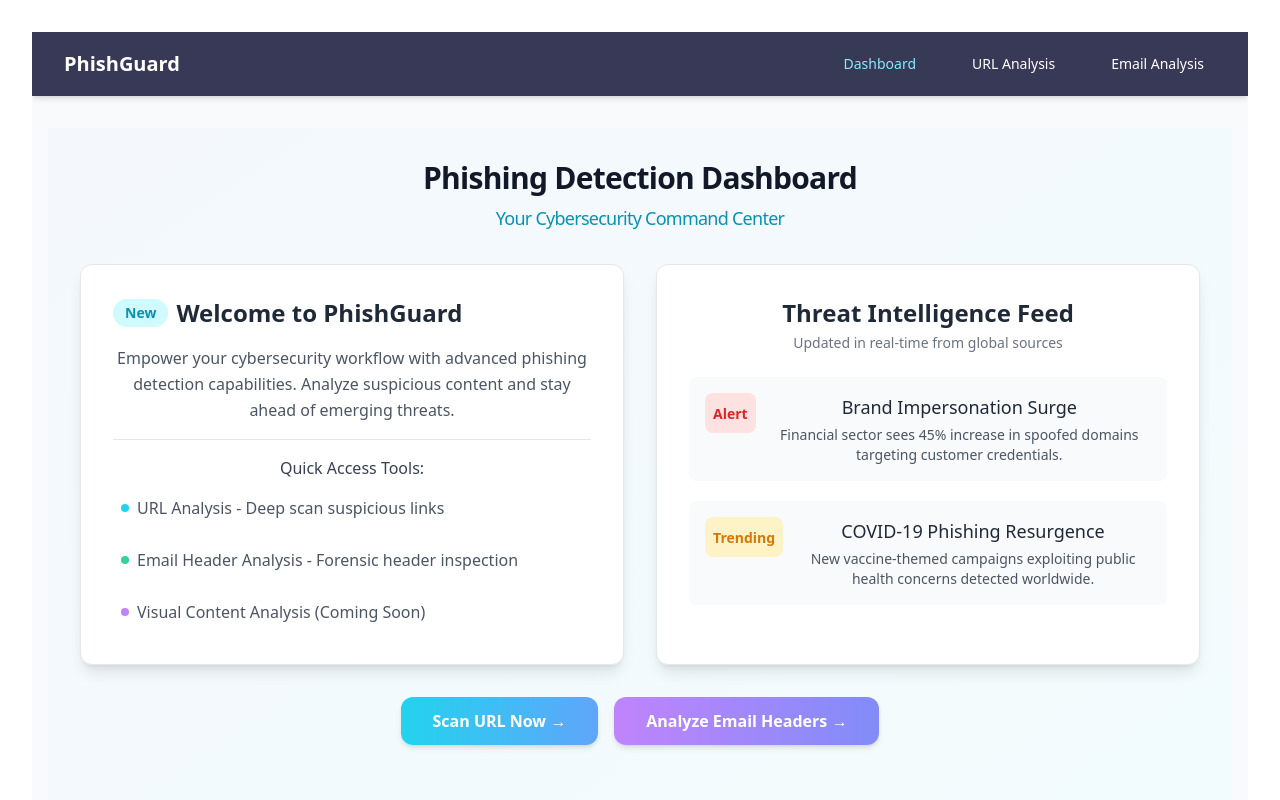
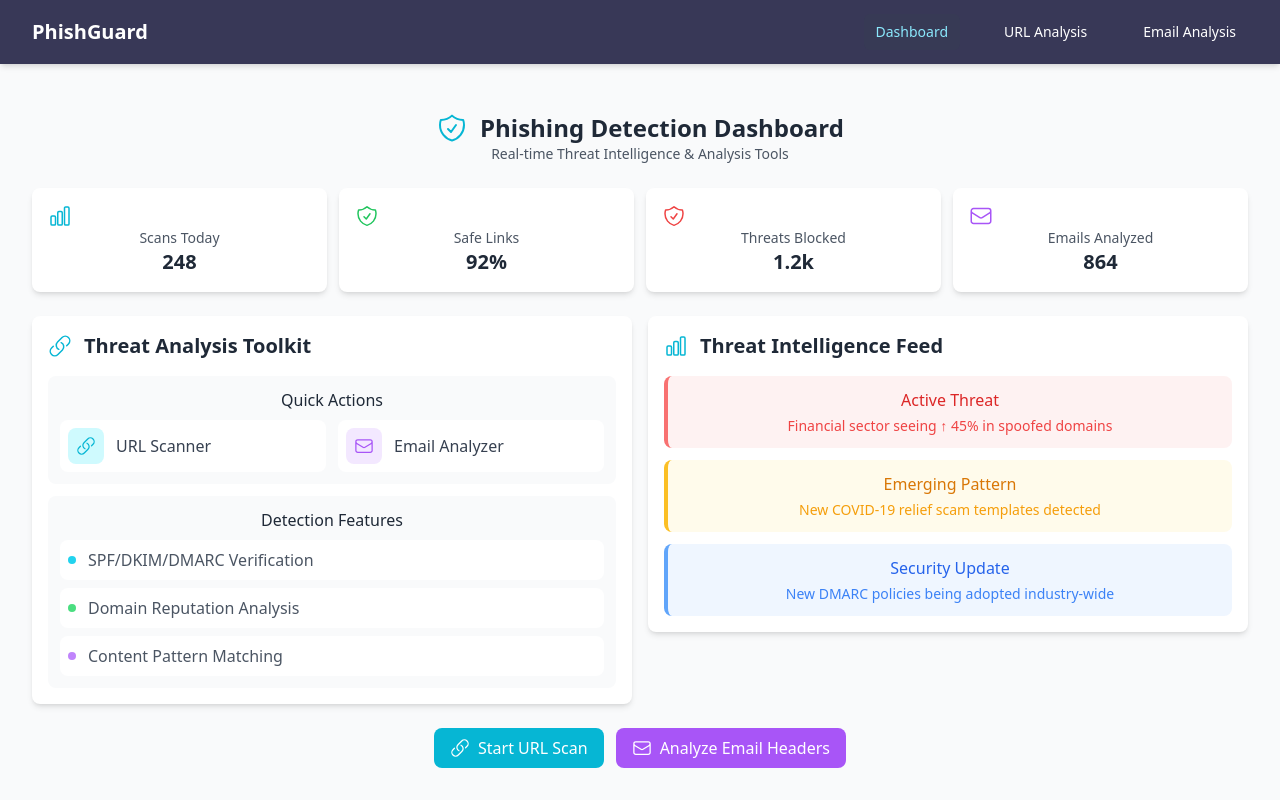
Before and after one commit to effiompraise/Phishing-Detection-Analysis-Tool, a React (Vite) app in the folder phishing-detection-tool/: page / in a window 1280 px wide. Shown: the top 800 px of the page. Built offline with nearby package versions, Linux system fonts and the light colour scheme.

Commit message:
Adjusted the App.css and index.css to make the app take up full width. I improved on the design to make it more visually appealing

```diff
--- a/phishing-detection-tool/src/App.css
+++ b/phishing-detection-tool/src/App.css
@@ -1,7 +1,8 @@
 #root {
-  max-width: 1280px;
-  margin: 0 auto;
-  padding: 2rem;
+  width: 100%;
+  min-height: 100vh;
+  margin: 0;
+  padding: 0;
   text-align: center;
 }
 
@@ -53,7 +54,7 @@
   }
 }
 .card {
-  padding: 2em;
+  padding: 1em;
 }
 
 .read-the-docs {
--- a/phishing-detection-tool/src/index.css
+++ b/phishing-detection-tool/src/index.css
@@ -30,9 +30,10 @@ a:hover {
 body {
   margin: 0;
   display: flex;
-  place-items: center;
+  flex-direction: column;
   min-width: 320px;
   min-height: 100vh;
+  width: 100%;
 }
 
 h1 {
@@ -68,7 +69,7 @@ button:focus-visible {
 }
 
 .card {
-  @apply bg-white dark:bg-cyber-dark rounded-lg shadow-md p-6;
+  @apply bg-white dark:bg-cyber-dark rounded-lg shadow-md;
 }
 
 @media (prefers-color-scheme: light) {
--- a/phishing-detection-tool/src/pages/Dashboard.jsx
+++ b/phishing-detection-tool/src/pages/Dashboard.jsx
@@ -1,112 +1,162 @@
 import { Link } from 'react-router-dom';
+import { ShieldCheckIcon, ChartBarIcon, EnvelopeIcon, LinkIcon } from '@heroicons/react/24/outline';
 
 const Dashboard = () => {
     return (
-      <div className="px-4 sm:px-6 lg:px-8 py-8 space-y-8 bg-gradient-to-br from-blue-50/50 to-cyan-50/50 dark:from-gray-900 dark:to-gray-800 min-h-screen">
-        {/* Header Section */}
-        <div className="max-w-7xl mx-auto">
-          <h1 className="text-3xl font-bold text-gray-900 dark:text-white tracking-tight">
+      <div className="w-full h-full p-4">
+
+        <div className="mb-6 text-center">
+          <div className="flex items-center justify-center gap-3">
+            <ShieldCheckIcon className="h-8 w-8 text-cyan-500" />
+            <h1 className="text-2xl font-bold text-gray-800 dark:text-white">
               Phishing Detection Dashboard
-            <span className="block mt-2 text-lg font-normal text-cyan-600 dark:text-cyan-400">
-              Your Cybersecurity Command Center
-            </span>
             </h1>
           </div>
+          <p className="text-gray-600 dark:text-gray-400 text-sm">
+            Real-time Threat Intelligence & Analysis Tools
+          </p>
+        </div>
 
-        {/* Main Grid */}
-        <div className="max-w-7xl mx-auto grid grid-cols-1 md:grid-cols-2 gap-8">
-          {/* Welcome Card */}
-          <div className="card bg-white dark:bg-gray-800 rounded-xl p-6 shadow-lg hover:shadow-xl transition-shadow duration-300 border border-gray-200 dark:border-gray-700">
-            <div className="space-y-4">
-              <h2 className="text-2xl font-semibold text-gray-800 dark:text-white flex items-center gap-2">
-                <span className="bg-cyan-100 dark:bg-cyan-900/30 text-cyan-600 dark:text-cyan-300 px-3 py-1 rounded-full text-sm">
-                  New
-                </span>
-                Welcome to PhishGuard
+        <div className="grid grid-cols-1 sm:grid-cols-2 lg:grid-cols-4 gap-3 mb-6">
+          <div className="card p-3 text-center">
+            <div className="text-cyan-500 mx-auto">
+              <ChartBarIcon className="h-6 w-6" />
+            </div>
+            <p className="text-sm text-gray-600 dark:text-gray-400">Scans Today</p>
+            <div className="text-xl font-bold text-gray-800 dark:text-white">248</div>
+          </div>
+
+          <div className="card p-3 text-center">
+            <div className="text-green-500 mx-auto">
+              <ShieldCheckIcon className="h-6 w-6" />
+            </div>
+            <p className="text-sm text-gray-600 dark:text-gray-400">Safe Links</p>
+            <div className="text-xl font-bold text-gray-800 dark:text-white">92%</div>
+          </div>
+
+          <div className="card p-3 text-center">
+            <div className="text-red-500 mx-auto">
+              <ShieldCheckIcon className="h-6 w-6" />
+            </div>
+            <p className="text-sm text-gray-600 dark:text-gray-400">Threats Blocked</p>
+            <div className="text-xl font-bold text-gray-800 dark:text-white">1.2k</div>
+          </div>
+
+          <div className="card p-3 text-center">
+            <div className="text-purple-500 mx-auto">
+              <EnvelopeIcon className="h-6 w-6" />
+            </div>
+            <p className="text-sm text-gray-600 dark:text-gray-400">Emails Analyzed</p>
+            <div className="text-xl font-bold text-gray-800 dark:text-white">864</div>
+          </div>
+        </div>
+
+        <div className="grid grid-cols-1 lg:grid-cols-2 gap-4 mb-6">
+          <div>
+            <div className="card p-4">
+              <div className="flex items-center gap-3 mb-4">
+                <LinkIcon className="h-6 w-6 text-cyan-500" />
+                <h2 className="text-xl font-semibold text-gray-800 dark:text-white">
+                  Threat Analysis Toolkit
                 </h2>
-              <p className="text-gray-600 dark:text-gray-300 leading-relaxed">
-                Empower your cybersecurity workflow with advanced phishing detection capabilities.
-                Analyze suspicious content and stay ahead of emerging threats.
-              </p>
-              <div className="border-t border-gray-200 dark:border-gray-700 pt-4">
-                <p className="font-medium text-gray-700 dark:text-gray-300 mb-2">
-                  Quick Access Tools:
-                </p>
-                <ul className="space-y-3 text-gray-600 dark:text-gray-400">
-                  <li className="flex items-center gap-2 hover:bg-gray-50 dark:hover:bg-gray-700/50 p-2 rounded-lg transition-colors">
-                    <div className="h-2 w-2 bg-cyan-400 rounded-full"></div>
-                    URL Analysis - Deep scan suspicious links
+              </div>
+
+              <div className="space-y-3">
+                <div className="p-3 bg-gray-50 dark:bg-gray-700/30 rounded-lg">
+                  <h3 className="font-medium text-gray-800 dark:text-white mb-2">Quick Actions</h3>
+                  <div className="grid grid-cols-1 sm:grid-cols-2 gap-3">
+                    <Link
+                      to="/url-analysis"
+                      className="flex items-center gap-3 p-2 bg-white dark:bg-gray-800 rounded-lg hover:shadow-md transition-shadow"
+                    >
+                      <div className="p-2 bg-cyan-100 dark:bg-cyan-900/20 rounded-lg">
+                        <LinkIcon className="h-5 w-5 text-cyan-500" />
+                      </div>
+                      <span className="text-gray-700 dark:text-gray-300">URL Scanner</span>
+                    </Link>
+
+                    <Link
+                      to="/email-analysis"
+                      className="flex items-center gap-3 p-2 bg-white dark:bg-gray-800 rounded-lg hover:shadow-md transition-shadow"
+                    >
+                      <div className="p-2 bg-purple-100 dark:bg-purple-900/20 rounded-lg">
+                        <EnvelopeIcon className="h-5 w-5 text-purple-500" />
+                      </div>
+                      <span className="text-gray-700 dark:text-gray-300">Email Analyzer</span>
+                    </Link>
+                  </div>
+                </div>
+
+                <div className="p-3 bg-gray-50 dark:bg-gray-700/30 rounded-lg">
+                  <h3 className="font-medium text-gray-800 dark:text-white mb-2">Detection Features</h3>
+                  <ul className="space-y-2">
+                    <li className="flex items-center gap-3 p-2 bg-white dark:bg-gray-800 rounded-lg">
+                      <div className="h-2 w-2 bg-cyan-400 rounded-full" />
+                      <span className="text-gray-600 dark:text-gray-400">SPF/DKIM/DMARC Verification</span>
                     </li>
-                  <li className="flex items-center gap-2 hover:bg-gray-50 dark:hover:bg-gray-700/50 p-2 rounded-lg transition-colors">
-                    <div className="h-2 w-2 bg-emerald-400 rounded-full"></div>
-                    Email Header Analysis - Forensic header inspection
+                    <li className="flex items-center gap-3 p-2 bg-white dark:bg-gray-800 rounded-lg">
+                      <div className="h-2 w-2 bg-green-400 rounded-full" />
+                      <span className="text-gray-600 dark:text-gray-400">Domain Reputation Analysis</span>
                     </li>
-                  <li className="flex items-center gap-2 hover:bg-gray-50 dark:hover:bg-gray-700/50 p-2 rounded-lg transition-colors">
-                    <div className="h-2 w-2 bg-purple-400 rounded-full"></div>
-                    Visual Content Analysis (Coming Soon)
+                    <li className="flex items-center gap-3 p-2 bg-white dark:bg-gray-800 rounded-lg">
+                      <div className="h-2 w-2 bg-purple-400 rounded-full" />
+                      <span className="text-gray-600 dark:text-gray-400">Content Pattern Matching</span>
                     </li>
                   </ul>
                 </div>
               </div>
             </div>
+          </div>
 
-          {/* Trends Card */}
-          <div className="card bg-white dark:bg-gray-800 rounded-xl p-6 shadow-lg hover:shadow-xl transition-shadow duration-300 border border-gray-200 dark:border-gray-700">
-            <h2 className="text-2xl font-semibold text-gray-800 dark:text-white mb-6">
+          <div>
+            <div className="card p-4">
+              <div className="flex items-center gap-3 mb-4">
+                <ChartBarIcon className="h-6 w-6 text-cyan-500" />
+                <h2 className="text-xl font-semibold text-gray-800 dark:text-white">
                   Threat Intelligence Feed
-              <span className="block text-sm font-normal text-gray-500 dark:text-gray-400 mt-1">
-                Updated in real-time from global sources
-              </span>
                 </h2>
-            <div className="space-y-5">
-              <div className="p-4 bg-gray-50 dark:bg-gray-700/30 rounded-lg hover:bg-gray-100 dark:hover:bg-gray-700/50 transition-colors group">
-                <div className="flex items-start gap-3">
-                  <div className="bg-red-100 dark:bg-red-900/20 p-2 rounded-lg">
-                    <span className="text-red-600 dark:text-red-400 font-semibold text-sm">Alert</span>
               </div>
-                  <div>
-                    <h3 className="text-lg font-medium text-gray-800 dark:text-gray-100 group-hover:text-cyan-600 dark:group-hover:text-cyan-400 transition-colors">
-                      Brand Impersonation Surge
-                    </h3>
-                    <p className="text-sm text-gray-600 dark:text-gray-400 mt-1">
-                      Financial sector sees 45% increase in spoofed domains targeting customer credentials.
+
+              <div className="space-y-3">
+                <div className="p-3 bg-red-50 dark:bg-red-900/10 rounded-lg border-l-4 border-red-400">
+                  <h3 className="font-medium text-red-600 dark:text-red-300 mb-1">Active Threat</h3>
+                  <p className="text-sm text-red-500 dark:text-red-400">
+                    Financial sector seeing ↑ 45% in spoofed domains
                   </p>
                 </div>
-                </div>
+
+                <div className="p-3 bg-amber-50 dark:bg-amber-900/10 rounded-lg border-l-4 border-amber-400">
+                  <h3 className="font-medium text-amber-600 dark:text-amber-300 mb-1">Emerging Pattern</h3>
+                  <p className="text-sm text-amber-500 dark:text-amber-400">
+                    New COVID-19 relief scam templates detected
+                  </p>
                 </div>
 
-              <div className="p-4 bg-gray-50 dark:bg-gray-700/30 rounded-lg hover:bg-gray-100 dark:hover:bg-gray-700/50 transition-colors group">
-                <div className="flex items-start gap-3">
-                  <div className="bg-amber-100 dark:bg-amber-900/20 p-2 rounded-lg">
-                    <span className="text-amber-600 dark:text-amber-400 font-semibold text-sm">Trending</span>
-                  </div>
-                  <div>
-                    <h3 className="text-lg font-medium text-gray-800 dark:text-gray-100 group-hover:text-cyan-600 dark:group-hover:text-cyan-400 transition-colors">
-                      COVID-19 Phishing Resurgence
-                    </h3>
-                    <p className="text-sm text-gray-600 dark:text-gray-400 mt-1">
-                      New vaccine-themed campaigns exploiting public health concerns detected worldwide.
+                <div className="p-3 bg-blue-50 dark:bg-blue-900/10 rounded-lg border-l-4 border-blue-400">
+                  <h3 className="font-medium text-blue-600 dark:text-blue-300 mb-1">Security Update</h3>
+                  <p className="text-sm text-blue-500 dark:text-blue-400">
+                    New DMARC policies being adopted industry-wide
                   </p>
                 </div>
               </div>
             </div>
           </div>
         </div>
-        </div>
 
-        {/* CTA Buttons */}
-        <div className="max-w-7xl mx-auto flex flex-col sm:flex-row gap-4 justify-center">
+        <div className="flex flex-col sm:flex-row gap-3 justify-center">
           <Link
             to="/url-analysis"
-            className="w-full sm:w-auto bg-gradient-to-r from-cyan-400 to-blue-400 hover:opacity-90 text-white font-semibold py-3 px-8 rounded-xl transition-all shadow-md hover:shadow-lg"
+            className="flex items-center justify-center gap-2 px-4 py-2 bg-cyan-500 hover:bg-cyan-600 text-white rounded-lg transition-colors"
           >
-            Scan URL Now →
+            <LinkIcon className="h-5 w-5" />
+            Start URL Scan
           </Link>
           <Link
             to="/email-analysis"
-            className="w-full sm:w-auto bg-gradient-to-r from-purple-400 to-indigo-400 hover:opacity-90 text-white font-semibold py-3 px-8 rounded-xl transition-all shadow-md hover:shadow-lg"
+            className="flex items-center justify-center gap-2 px-4 py-2 bg-purple-500 hover:bg-purple-600 text-white rounded-lg transition-colors"
           >
-            Analyze Email Headers →
+            <EnvelopeIcon className="h-5 w-5" />
+            Analyze Email Headers
           </Link>
         </div>
       </div>
--- a/phishing-detection-tool/src/pages/EmailAnalysis.jsx
+++ b/phishing-detection-tool/src/pages/EmailAnalysis.jsx
@@ -1,26 +1,67 @@
 import EmailForm from '../components/email-analyzer/EmailForm';
 import EmailResults from '../components/email-analyzer/EmailResults';
+import { EnvelopeIcon, MagnifyingGlassIcon } from '@heroicons/react/24/outline';
 
 const EmailAnalysis = () => {
   return (
-    <div className="grid grid-cols-1 md:grid-cols-2 gap-4">
-    <div className="flex flex-row min-h-screen justify-center items-center">
-      <div>
-      <h1 className="text-2xl font-bold mb-6 text-gray-800 dark:text-white">Email Header Analysis</h1>
-      <p className="text-gray-600 dark:text-gray-400 mb-6">
-        Analyze email headers to detect spoofing, phishing attempts, and verify sender authenticity.
-      </p>
+    <div className="max-w-7xl mx-auto p-6 space-y-8">
+      <div className="text-center space-y-4">
+        <div className="flex items-center justify-center gap-3">
+          <EnvelopeIcon className="h-8 w-8 text-cyan-500" />
+          <h1 className="text-2xl font-bold text-gray-800 dark:text-white">
+            Email Header Analysis
+          </h1>
+        </div>
+        <p className="text-gray-600 dark:text-gray-400 max-w-2xl mx-auto">
+          Forensic examination of email headers to detect spoofing attempts, verify authentication protocols,
+          and identify potential phishing indicators.
+        </p>
+      </div>
 
-      <div>
-        <div>
-          <EmailForm />
+      <div className="grid md:grid-cols-2 gap-8">
+        <div className="space-y-6">
+          <div className="card p-6 bg-white dark:bg-gray-800 rounded-xl shadow-sm border border-gray-200 dark:border-gray-700">
+            <div className="flex items-center gap-3 mb-6">
+              <MagnifyingGlassIcon className="h-6 w-6 text-purple-500" />
+              <h2 className="text-xl font-semibold text-gray-800 dark:text-white">
+                Header Inspection
+              </h2>
+            </div>
+            <EmailForm />
+          </div>
+
+          <div className="card p-6 bg-white dark:bg-gray-800 rounded-xl shadow-sm border border-gray-200 dark:border-gray-700">
+            <div className="flex items-center gap-3 mb-4">
+              <EnvelopeIcon className="h-6 w-6 text-cyan-500" />
+              <h2 className="text-xl font-semibold text-gray-800 dark:text-white">
+                What We Analyze
+              </h2>
+            </div>
+            <ul className="space-y-4 text-gray-600 dark:text-gray-400">
+              <li className="flex items-center gap-3">
+                <div className="h-2 w-2 bg-green-400 rounded-full" />
+                SPF/DKIM/DMARC authentication results
+              </li>
+              <li className="flex items-center gap-3">
+                <div className="h-2 w-2 bg-cyan-400 rounded-full" />
+                Header integrity checks
+              </li>
+              <li className="flex items-center gap-3">
+                <div className="h-2 w-2 bg-purple-400 rounded-full" />
+                Suspicious routing patterns
+              </li>
+              <li className="flex items-center gap-3">
+                <div className="h-2 w-2 bg-red-400 rounded-full" />
+                Spoofing and impersonation attempts
+              </li>
+            </ul>
+          </div>
         </div>
-        <div>
+
+        <div className="space-y-6">
           <EmailResults />
         </div>
       </div>
-      </div>
-    </div>
     </div>
   );
 };
--- a/phishing-detection-tool/src/pages/UrlAnalysis.jsx
+++ b/phishing-detection-tool/src/pages/UrlAnalysis.jsx
@@ -1,30 +1,66 @@
 import UrlForm from '../components/url-analyzer/UrlForm';
 import UrlResults from '../components/url-analyzer/UrlResults';
+import { LinkIcon, ShieldCheckIcon } from '@heroicons/react/24/outline';
 
 const UrlAnalysis = () => {
   return (
-    <div >
-      <h1 className="text-2xl font-bold mb-6 text-gray-800 dark:text-white">URL Analysis</h1>
-      <div className="grid md:grid-cols-2 gap-6">
-        <div >
-          <UrlForm />
-          <div className="card">
-            <h2 className="text-xl font-semibold mb-4 text-gray-800 dark:text-white">About URL Analysis</h2>
-            <p className="text-gray-600 dark:text-gray-400 mb-3">
-              This tool checks URLs against known phishing databases and analyzes various aspects of the URL to determine potential risk.
-            </p>
-            <p className="text-gray-600 dark:text-gray-400">
-              Features include:
-            </p>
-            <ul className="mt-3 space-y-2 ml-5 list-disc text-gray-600 dark:text-gray-400">
-              <li>Checking against phishing databases</li>
-              <li>Analysis of URL structure and patterns</li>
-              <li>Domain age and registration details</li>
-              <li>Risk score calculation</li>
+    <div className="max-w-7xl mx-auto p-6 space-y-8">
+      <div className="text-center space-y-4">
+        <div className="flex items-center justify-center gap-3">
+          <LinkIcon className="h-8 w-8 text-cyan-500" />
+          <h1 className="text-2xl font-bold text-gray-800 dark:text-white">
+            URL Threat Analysis
+          </h1>
+        </div>
+        <p className="text-gray-600 dark:text-gray-400 max-w-2xl mx-auto">
+          Comprehensive scanning of URLs to detect phishing attempts, malicious content,
+          and suspicious domain patterns.
+        </p>
+      </div>
+
+      <div className="grid md:grid-cols-2 gap-8">
+        <div className="space-y-6">
+          <div className="card p-6 bg-white dark:bg-gray-800 rounded-xl shadow-sm border border-gray-200 dark:border-gray-700">
+            <div className="flex items-center gap-3 mb-6">
+              <ShieldCheckIcon className="h-6 w-6 text-purple-500" />
+              <h2 className="text-xl font-semibold text-gray-800 dark:text-white">
+                Scan Parameters
+              </h2>
+            </div>
+            <UrlForm />
+          </div>
+
+          <div className="card p-6 bg-white dark:bg-gray-800 rounded-xl shadow-sm border border-gray-200 dark:border-gray-700">
+            <div className="flex items-center gap-3 mb-4">
+              <LinkIcon className="h-6 w-6 text-cyan-500" />
+              <h2 className="text-xl font-semibold text-gray-800 dark:text-white">
+                Analysis Features
+              </h2>
+            </div>
+            <ul className="space-y-4 text-gray-600 dark:text-gray-400">
+              <li className="flex items-center gap-3">
+                <div className="h-2 w-2 bg-green-400 rounded-full" />
+                Phishing database cross-check
+              </li>
+              <li className="flex items-center gap-3">
+                <div className="h-2 w-2 bg-cyan-400 rounded-full" />
+                Domain registration analysis
+              </li>
+              <li className="flex items-center gap-3">
+                <div className="h-2 w-2 bg-purple-400 rounded-full" />
+                URL structure decomposition
+              </li>
+              <li className="flex items-center gap-3">
+                <div className="h-2 w-2 bg-red-400 rounded-full" />
+                Real-time threat detection
+              </li>
             </ul>
           </div>
         </div>
-        <UrlResults />
+
+        <div className="space-y-6">
+          <UrlResults />
+        </div>
       </div>
     </div>
   );
```
Lines whose indentation alone changed are shown as unchanged.
